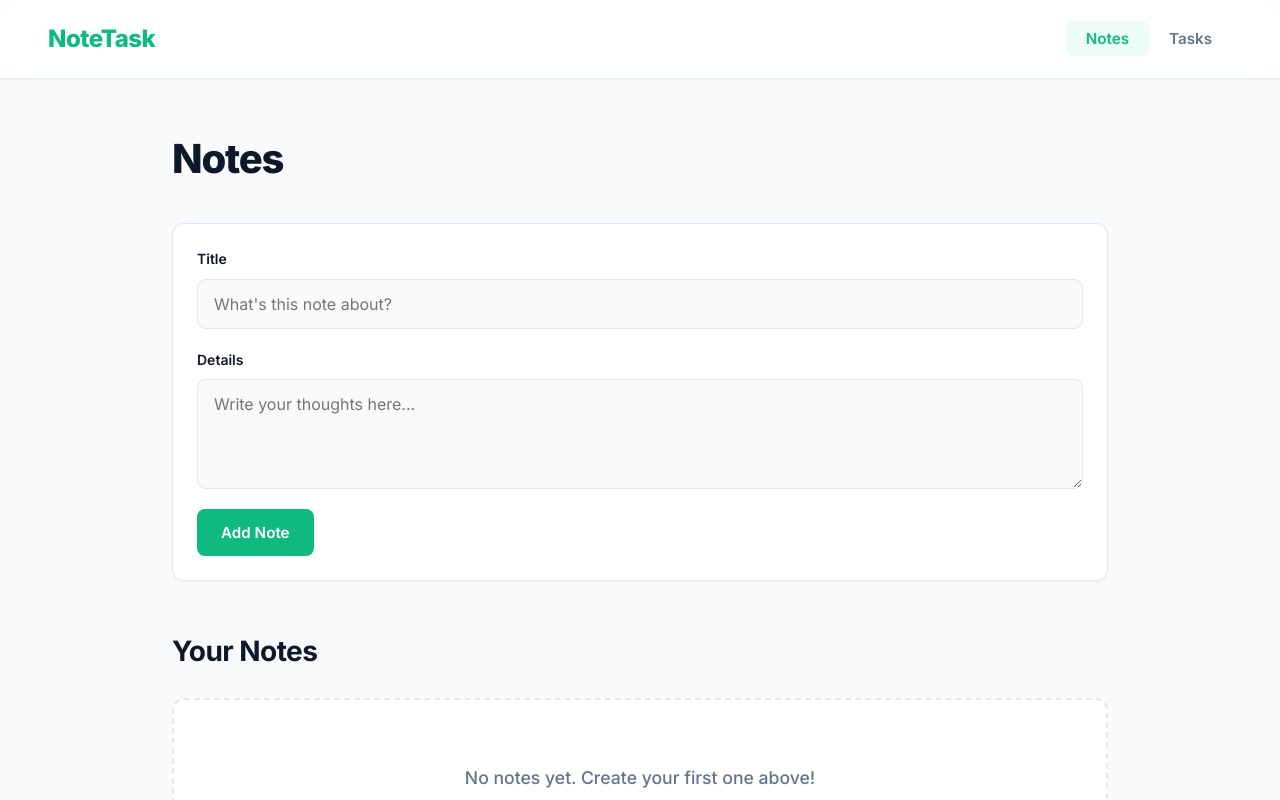
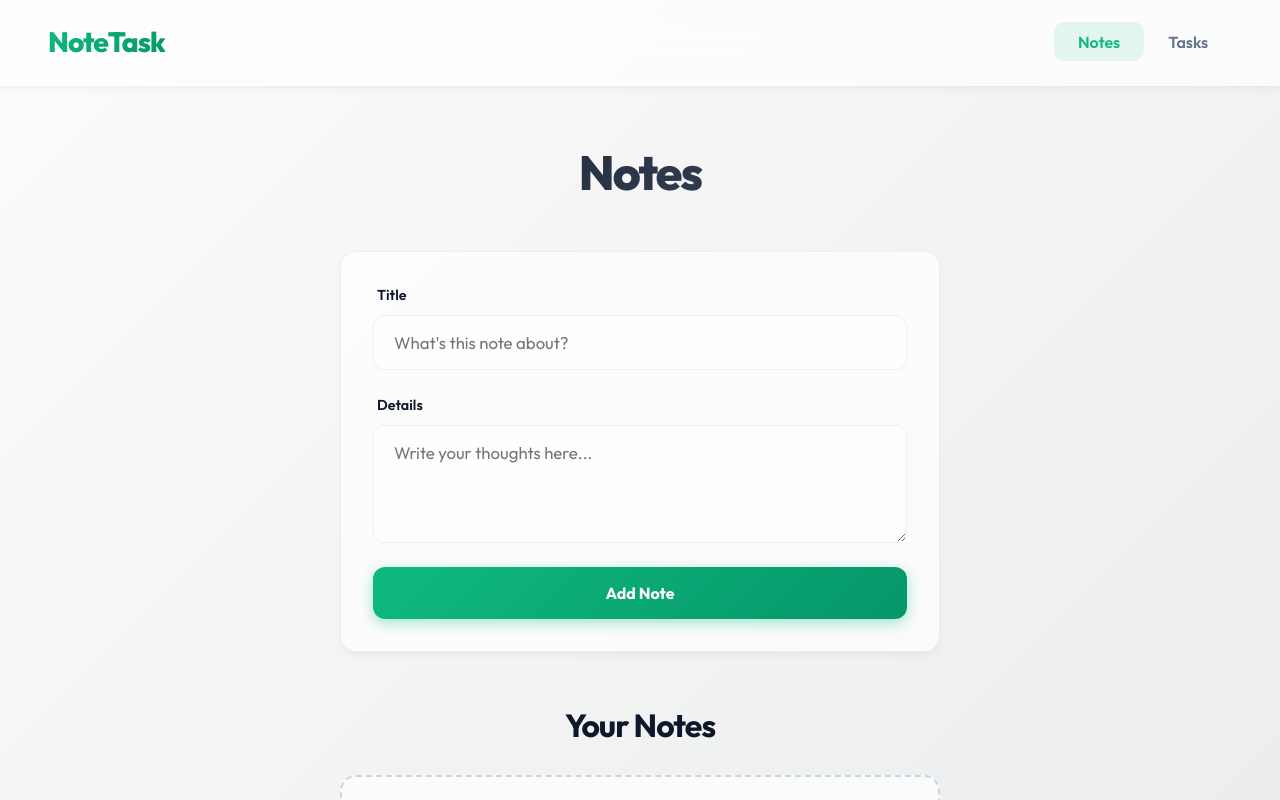
Before and after one commit to Roshann78/todo-notes-app, a React app in the folder frontend/: page / in a window 1280 px wide. Shown: the top 800 px of the page. Built offline with nearby package versions, Linux system fonts and the light colour scheme; the HTML template or start-up script is replaced by a standard one.

Commit message:
random ui changes

```diff
--- a/frontend/src/components/TaskForm.jsx
+++ b/frontend/src/components/TaskForm.jsx
@@ -12,8 +12,8 @@ const TaskForm = ({ onAddTask }) => {
   };
 
   return (
-    <form onSubmit={handleSubmit} className="form-container" style={{ display: 'flex', gap: '1rem', alignItems: 'flex-end' }}>
-      <div className="input-group" style={{ margin: 0, flexGrow: 1 }}>
+    <form onSubmit={handleSubmit} className="form-container task-form">
+      <div className="input-group">
         <label htmlFor="title" className="input-label">New Task</label>
         <input
           type="text"
@@ -26,7 +26,7 @@ const TaskForm = ({ onAddTask }) => {
           required
         />
       </div>
-      <button type="submit" className="btn-submit" style={{ whiteSpace: 'nowrap' }}>
+      <button type="submit" className="btn-submit">
         Add Task
       </button>
     </form>
--- a/frontend/src/index.css
+++ b/frontend/src/index.css
@@ -1,20 +1,21 @@
-@import url('https://fonts.googleapis.com/css2?family=Inter:wght@400;500;600;700;800&display=swap');
+@import url('https://fonts.googleapis.com/css2?family=Outfit:wght@300;400;500;600;700;800&display=swap');
 
 :root {
-  --bg-color: #f8fafc;
-  --surface-color: #ffffff;
-  --border-color: #e2e8f0;
+  --bg-gradient: linear-gradient(135deg, #fdfbfb 0%, #ebedee 100%);
+  --surface-color: rgba(255, 255, 255, 0.7);
+  --surface-blur: blur(20px);
+  --border-color: rgba(226, 232, 240, 0.6);
   --text-main: #0f172a;
   --text-muted: #64748b;
   --primary: #10b981;
   --primary-hover: #059669;
   --danger: #ef4444;
   --danger-hover: #dc2626;
-  --radius: 12px;
-  --shadow-sm: 0 1px 2px 0 rgb(0 0 0 / 0.05);
-  --shadow-md: 0 4px 6px -1px rgb(0 0 0 / 0.05), 0 2px 4px -2px rgb(0 0 0 / 0.05);
-  --shadow-hover: 0 10px 15px -3px rgb(0 0 0 / 0.08), 0 4px 6px -4px rgb(0 0 0 / 0.04);
-  --transition: all 0.25s cubic-bezier(0.4, 0, 0.2, 1);
+  --radius: 16px;
+  --shadow-sm: 0 4px 6px -1px rgb(0 0 0 / 0.05);
+  --shadow-md: 0 10px 25px -5px rgb(0 0 0 / 0.08), 0 8px 10px -6px rgb(0 0 0 / 0.05);
+  --shadow-hover: 0 20px 25px -5px rgb(0 0 0 / 0.1), 0 10px 10px -5px rgb(0 0 0 / 0.04);
+  --transition: all 0.3s cubic-bezier(0.25, 0.8, 0.25, 1);
 }
 
 * {
@@ -24,47 +25,78 @@
 }
 
 body {
-  font-family: 'Inter', -apple-system, BlinkMacSystemFont, sans-serif;
-  background-color: var(--bg-color);
+  font-family: 'Outfit', -apple-system, BlinkMacSystemFont, sans-serif;
+  background: var(--bg-gradient);
+  background-attachment: fixed;
   color: var(--text-main);
   line-height: 1.6;
   -webkit-font-smoothing: antialiased;
+  min-height: 100vh;
 }
 
-/* Page Layout */
+/* Custom Scrollbar */
+::-webkit-scrollbar {
+  width: 8px;
+}
+::-webkit-scrollbar-track {
+  background: transparent;
+}
+::-webkit-scrollbar-thumb {
+  background: #cbd5e1;
+  border-radius: 4px;
+}
+::-webkit-scrollbar-thumb:hover {
+  background: #94a3b8;
+}
+
+/* Layout */
 .page-container {
-  padding: 3rem 2rem;
-  max-width: 1000px;
+  padding: 3rem 1.5rem;
+  max-width: 1100px;
   margin: 0 auto;
-  animation: fadeIn 0.5s ease-out;
+  animation: slideUp 0.6s cubic-bezier(0.16, 1, 0.3, 1) forwards;
 }
 
 .page-title {
-  font-size: 2.5rem;
+  font-size: 3rem;
   font-weight: 800;
-  margin-bottom: 2rem;
-  color: var(--text-main);
-  letter-spacing: -0.03em;
+  margin-bottom: 2.5rem;
+  background: linear-gradient(135deg, var(--text-main) 0%, #475569 100%);
+  -webkit-background-clip: text;
+  -webkit-text-fill-color: transparent;
+  letter-spacing: -0.04em;
+  text-align: center;
 }
 
-/* Forms */
+@media (max-width: 768px) {
+  .page-container { padding: 2rem 1rem; }
+  .page-title { font-size: 2.25rem; margin-bottom: 1.5rem; }
+}
+
+/* Glassmorphism Forms */
 .form-container {
   background: var(--surface-color);
-  padding: 1.5rem;
+  backdrop-filter: var(--surface-blur);
+  -webkit-backdrop-filter: var(--surface-blur);
+  padding: 2rem;
   border-radius: var(--radius);
   box-shadow: var(--shadow-sm);
   border: 1px solid var(--border-color);
   margin-bottom: 3rem;
   transition: var(--transition);
+  max-width: 600px;
+  margin-left: auto;
+  margin-right: auto;
 }
 
 .form-container:focus-within {
   box-shadow: var(--shadow-md);
-  border-color: #cbd5e1;
+  transform: translateY(-2px);
+  background: rgba(255, 255, 255, 0.9);
 }
 
 .input-group {
-  margin-bottom: 1.25rem;
+  margin-bottom: 1.5rem;
   display: flex;
   flex-direction: column;
   gap: 0.5rem;
@@ -72,62 +104,76 @@ body {
 
 .input-label {
   font-weight: 600;
-  font-size: 0.875rem;
+  font-size: 0.9rem;
   color: var(--text-main);
+  margin-left: 0.25rem;
 }
 
 .input-field {
-  padding: 0.875rem 1rem;
-  border-radius: 8px;
+  padding: 1rem 1.25rem;
+  border-radius: 12px;
   border: 1px solid var(--border-color);
-  background-color: #f8fafc;
+  background-color: rgba(255, 255, 255, 0.5);
   font-family: inherit;
-  font-size: 1rem;
+  font-size: 1.05rem;
   transition: var(--transition);
   outline: none;
   width: 100%;
 }
 
 .input-field:focus {
-  background-color: var(--surface-color);
+  background-color: #ffffff;
   border-color: var(--primary);
-  box-shadow: 0 0 0 4px rgba(16, 185, 129, 0.1);
+  box-shadow: 0 0 0 4px rgba(16, 185, 129, 0.15);
 }
 
 .btn-submit {
-  padding: 0.875rem 1.5rem;
-  background-color: var(--primary);
+  padding: 1rem 2rem;
+  background: linear-gradient(135deg, var(--primary) 0%, #059669 100%);
   color: white;
   border: none;
-  border-radius: 8px;
-  font-weight: 600;
+  border-radius: 12px;
+  font-weight: 700;
   cursor: pointer;
   transition: var(--transition);
   font-family: inherit;
-  font-size: 0.95rem;
+  font-size: 1rem;
+  width: 100%;
+  box-shadow: 0 4px 14px 0 rgba(16, 185, 129, 0.39);
 }
 
 .btn-submit:hover {
-  background-color: var(--primary-hover);
-  transform: translateY(-1.5px);
-  box-shadow: 0 4px 6px -1px rgba(16, 185, 129, 0.2);
+  transform: translateY(-2px);
+  box-shadow: 0 6px 20px rgba(16, 185, 129, 0.4);
 }
 
 .btn-submit:active {
-  transform: translateY(0px);
+  transform: translateY(1px);
 }
 
-/* Cards & Lists */
+/* Form specific overrides */
+.task-form {
+  display: flex;
+  gap: 1rem;
+  align-items: flex-end;
+}
+.task-form .input-group {
+  margin: 0;
+  flex-grow: 1;
+}
+
+/* Lists and Cards */
 .list-section {
-  margin-top: 2rem;
+  margin-top: 3rem;
 }
 
 .section-title {
-  font-size: 1.75rem;
+  font-size: 2rem;
   font-weight: 700;
   margin-bottom: 1.5rem;
   color: var(--text-main);
-  letter-spacing: -0.02em;
+  letter-spacing: -0.03em;
+  text-align: center;
 }
 
 .empty-state {
@@ -136,66 +182,68 @@ body {
   text-align: center;
   padding: 4rem 2rem;
   background: var(--surface-color);
+  backdrop-filter: var(--surface-blur);
   border-radius: var(--radius);
-  border: 2px dashed var(--border-color);
-  font-size: 1.1rem;
+  border: 2px dashed #cbd5e1;
+  font-size: 1.15rem;
+  max-width: 600px;
+  margin: 0 auto;
 }
 
 .grid-container {
   display: grid;
   gap: 1.5rem;
-  grid-template-columns: repeat(auto-fill, minmax(320px, 1fr));
+  grid-template-columns: repeat(auto-fill, minmax(300px, 1fr));
 }
 
 .card {
   background: var(--surface-color);
+  backdrop-filter: var(--surface-blur);
+  -webkit-backdrop-filter: var(--surface-blur);
   border: 1px solid var(--border-color);
-  padding: 1.5rem;
+  padding: 1.75rem;
   border-radius: var(--radius);
   box-shadow: var(--shadow-sm);
   transition: var(--transition);
   display: flex;
   flex-direction: column;
+  position: relative;
+  overflow: hidden;
+}
+
+.card::before {
+  content: '';
+  position: absolute;
+  top: 0; left: 0; width: 100%; height: 4px;
+  background: linear-gradient(90deg, var(--primary), #34d399);
+  opacity: 0;
+  transition: var(--transition);
 }
 
 .card:hover {
   box-shadow: var(--shadow-hover);
-  transform: translateY(-4px);
-  border-color: #cbd5e1;
+  transform: translateY(-5px);
+  border-color: rgba(255, 255, 255, 0.8);
+  background: rgba(255, 255, 255, 0.9);
+}
+
+.card:hover::before {
+  opacity: 1;
 }
 
 .card-header {
   display: flex;
   justify-content: space-between;
   align-items: flex-start;
-  margin-bottom: 0.75rem;
+  margin-bottom: 1rem;
 }
 
 .card-title {
   margin: 0;
-  font-size: 1.25rem;
+  font-size: 1.35rem;
   font-weight: 700;
   color: var(--text-main);
   line-height: 1.3;
-}
-
-.btn-delete {
-  cursor: pointer;
-  background: transparent;
-  color: #94a3b8;
-  border: none;
-  border-radius: 6px;
-  padding: 0.4rem;
-  transition: var(--transition);
-  display: flex;
-  align-items: center;
-  justify-content: center;
-}
-
-.btn-delete:hover {
-  color: var(--danger);
-  background-color: #fee2e2;
-  transform: scale(1.05);
 }
 
 .card-body {
@@ -203,23 +251,29 @@ body {
   margin: 0 0 1.5rem 0;
   color: var(--text-muted);
   flex-grow: 1;
-  font-size: 0.95rem;
+  font-size: 1rem;
 }
 
 .card-footer {
-  font-size: 0.8rem;
+  font-size: 0.85rem;
   color: #94a3b8;
   font-weight: 500;
 }
 
 /* Tasks */
+.tasks-container {
+  max-width: 700px;
+  margin: 0 auto;
+}
+
 .task-item {
   display: flex;
   align-items: center;
   justify-content: space-between;
   background: var(--surface-color);
+  backdrop-filter: var(--surface-blur);
   border: 1px solid var(--border-color);
-  padding: 1.25rem 1.5rem;
+  padding: 1.25rem 1.75rem;
   border-radius: var(--radius);
   margin-bottom: 1rem;
   box-shadow: var(--shadow-sm);
@@ -228,13 +282,13 @@ body {
 
 .task-item:hover {
   box-shadow: var(--shadow-md);
-  border-color: #cbd5e1;
-  transform: translateX(4px);
+  transform: scale(1.01);
+  background: rgba(255, 255, 255, 0.9);
 }
 
 .task-item.completed {
-  opacity: 0.6;
-  background-color: #f8fafc;
+  opacity: 0.55;
+  background-color: rgba(248, 250, 252, 0.5);
 }
 
 .task-item.completed:hover {
@@ -244,17 +298,17 @@ body {
 .task-content {
   display: flex;
   align-items: center;
-  gap: 1.25rem;
-  overflow: hidden;
+  gap: 1.5rem;
   flex-grow: 1;
+  cursor: pointer;
 }
 
 .task-checkbox {
   appearance: none;
-  width: 1.5rem;
-  height: 1.5rem;
-  border: 2px solid var(--text-muted);
-  border-radius: 6px;
+  width: 1.75rem;
+  height: 1.75rem;
+  border: 2px solid #cbd5e1;
+  border-radius: 8px;
   cursor: pointer;
   transition: var(--transition);
   position: relative;
@@ -262,18 +316,20 @@ body {
   align-items: center;
   justify-content: center;
   flex-shrink: 0;
+  background: rgba(255, 255, 255, 0.5);
 }
 
 .task-checkbox:checked {
-  background-color: var(--primary);
+  background: var(--primary);
   border-color: var(--primary);
+  box-shadow: 0 4px 10px rgba(16, 185, 129, 0.3);
 }
 
 .task-checkbox:checked::after {
   content: '✓';
   color: white;
-  font-size: 1rem;
-  font-weight: bold;
+  font-size: 1.1rem;
+  font-weight: 800;
 }
 
 .task-text {
@@ -283,7 +339,7 @@ body {
 
 .task-title {
   margin: 0;
-  font-size: 1.1rem;
+  font-size: 1.15rem;
   font-weight: 600;
   transition: var(--transition);
   color: var(--text-main);
@@ -294,27 +350,49 @@ body {
   color: var(--text-muted);
 }
 
+/* Delete Buttons */
+.btn-delete {
+  cursor: pointer;
+  background: transparent;
+  color: #a1a1aa;
+  border: none;
+  border-radius: 8px;
+  padding: 0.5rem;
+  transition: var(--transition);
+  display: flex;
+  align-items: center;
+  justify-content: center;
+}
+
+.btn-delete:hover {
+  color: var(--danger);
+  background-color: #fee2e2;
+  transform: rotate(5deg) scale(1.1);
+}
+
 /* Navbar */
 .navbar {
   display: flex;
   justify-content: space-between;
   align-items: center;
   padding: 1.25rem 3rem;
-  background: rgba(255, 255, 255, 0.85);
-  backdrop-filter: blur(12px);
-  -webkit-backdrop-filter: blur(12px);
+  background: rgba(255, 255, 255, 0.7);
+  backdrop-filter: blur(20px);
+  -webkit-backdrop-filter: blur(20px);
   box-shadow: var(--shadow-sm);
   position: sticky;
   top: 0;
   z-index: 100;
-  border-bottom: 1px solid rgba(226, 232, 240, 0.8);
+  border-bottom: 1px solid rgba(255, 255, 255, 0.3);
 }
 
 .brand {
-  font-size: 1.5rem;
+  font-size: 1.75rem;
   font-weight: 800;
-  color: var(--primary);
-  letter-spacing: -0.5px;
+  background: linear-gradient(135deg, var(--primary) 0%, #059669 100%);
+  -webkit-background-clip: text;
+  -webkit-text-fill-color: transparent;
+  letter-spacing: -1px;
 }
 
 .nav-links {
@@ -327,24 +405,33 @@ body {
   text-decoration: none;
   color: var(--text-muted);
   font-weight: 600;
-  padding: 0.5rem 1.25rem;
-  border-radius: 8px;
+  padding: 0.6rem 1.5rem;
+  border-radius: 10px;
   transition: var(--transition);
-  font-size: 0.95rem;
+  font-size: 1rem;
 }
 
 .nav-link:hover {
-  background-color: #f1f5f9;
+  background-color: rgba(241, 245, 249, 0.8);
   color: var(--text-main);
 }
 
 .nav-link.active {
   color: var(--primary);
-  background-color: #ecfdf5;
+  background-color: rgba(16, 185, 129, 0.1);
 }
 
 /* Animations */
-@keyframes fadeIn {
-  from { opacity: 0; transform: translateY(15px); }
+@keyframes slideUp {
+  from { opacity: 0; transform: translateY(20px); }
   to { opacity: 1; transform: translateY(0); }
 }
+
+@media (max-width: 600px) {
+  .task-form { flex-direction: column; align-items: stretch !important; }
+  .task-form .input-group { margin-bottom: 1rem; }
+  .navbar { padding: 1rem 1.5rem; }
+  .grid-container { grid-template-columns: 1fr; }
+  .page-title { font-size: 2.25rem; }
+  .btn-submit { width: 100%; }
+}
```
